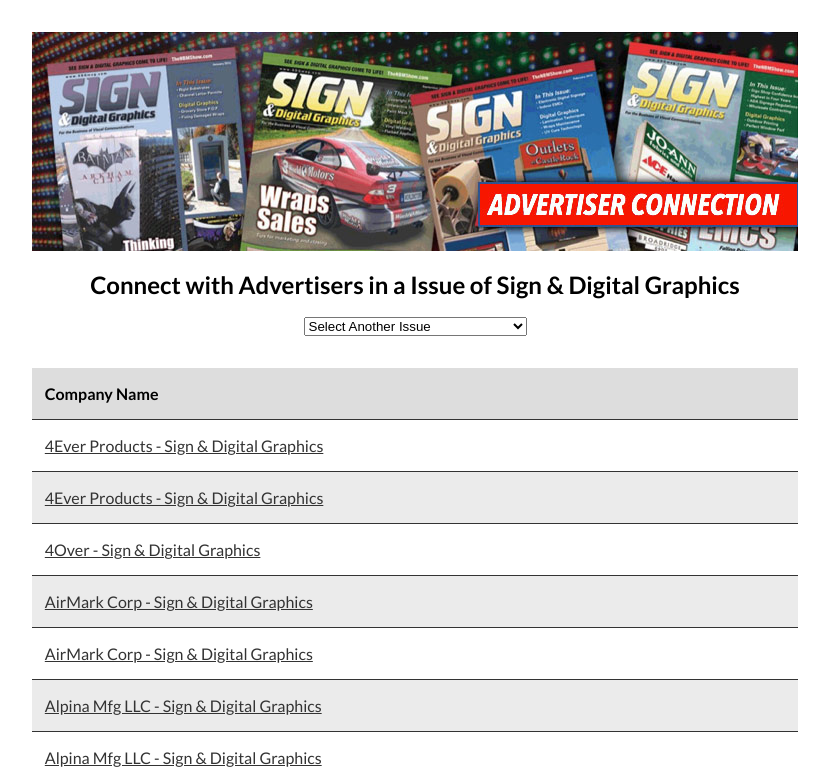
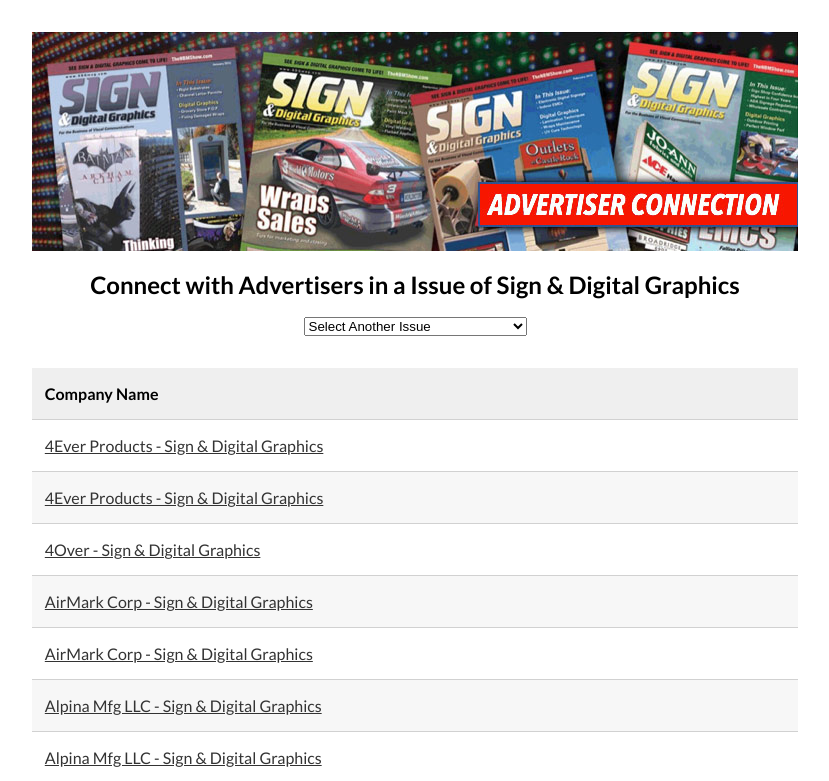
Before and after one commit to variantstudios/nbm-advertiser-connect, a plain HTML site: page index.html in a window 1280 px wide. Shown: the top 781 px of the page, without its empty margins (225-1054 px from the left). Drawn offline with nearby package versions, Linux system fonts and the light colour scheme.

Commit message:
Quick style changes to the table and created a readme

```diff
--- a/css/style.css
+++ b/css/style.css
@@ -25,7 +25,7 @@
 }
 
 thead tr th {
-    background: #ddd;
+    background: #efefef;
 }
 
 th {
@@ -33,7 +33,7 @@
 }
 
 tr:nth-child(even) {
-    background: rgb(235, 235, 235);
+    background: #f7f7f7;
 }
 
 tr:nth-child(odd) {
@@ -45,7 +45,7 @@
 }
 
 tr {
-    border-bottom: 1px solid #333;
+    border-bottom: 1px solid #d1d1d1;
 }
 
 th,
```
Also changed, not shown: readme.md (added).
